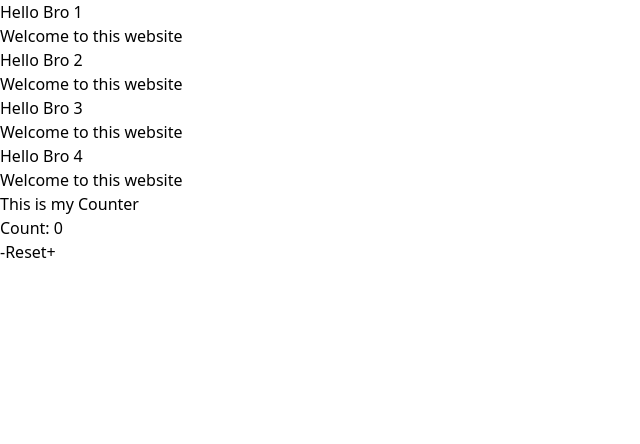
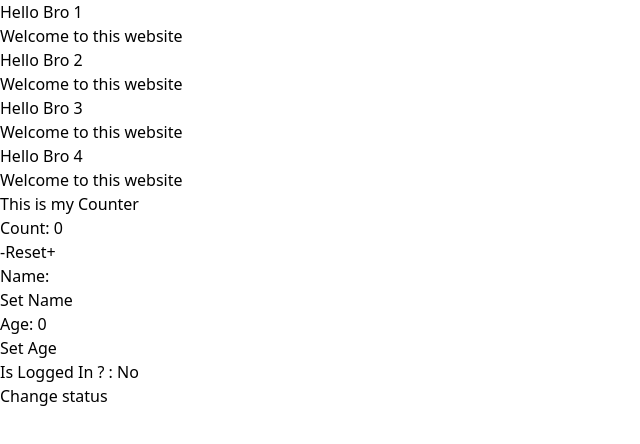
Before and after one commit to nilaachandra/React-Practice, a React (Vite) app in the folder ReactPractice/: page / in a window 1280 px wide. Shown: the top 444 px of the page, without its empty margins (0-640 px from the left). Built offline with nearby package versions, Linux system fonts and the light colour scheme.

Commit message:
another small projects added

```diff
--- a/ReactPractice/src/App.jsx
+++ b/ReactPractice/src/App.jsx
@@ -2,6 +2,7 @@ import { useState } from "react";
 import "./App.css";
 import Card from "./components/Card";
 import Counter from "./components/Counter"
+import Namestatus from "./components/Namestatus";
 function App() {
   return (
     <>
@@ -13,7 +14,8 @@ function App() {
       </div>
 
 
-      <Counter/>
+      <Counter />
+      <Namestatus />
     </>
   );
 }
--- /dev/null
+++ b/ReactPractice/src/components/Namestatus.jsx
@@ -0,0 +1,30 @@
+import React,{useState} from "react";
+
+const Namestatus = () => {
+    const [name,setName] = useState("");
+    const [age, setAge] = useState(0);
+    const [isLoggedIn, setLoginState] = useState(false);
+
+    const updateName = () => {
+        setName("Nilaacodesigns")
+    }
+
+    const updateAge = () => {
+        setAge(age + 1)
+    }
+    const toggleLoginState = () => {
+        setLoginState(!isLoggedIn);
+    }
+    return (
+        <div>
+
+            <p>Name: {name} </p>
+            <button onClick={updateName} className="border border-black">Set Name</button>
+            <p>Age: {age}</p>
+            <button onClick={updateAge} className="border border-black">Set Age</button>
+            <p>Is Logged In ? : {isLoggedIn ? "yes" : "No"}</p>
+            <button onClick={toggleLoginState} className="border border-black">Change status</button>
+        </div>
+    )
+}
+export default Namestatus;
```
